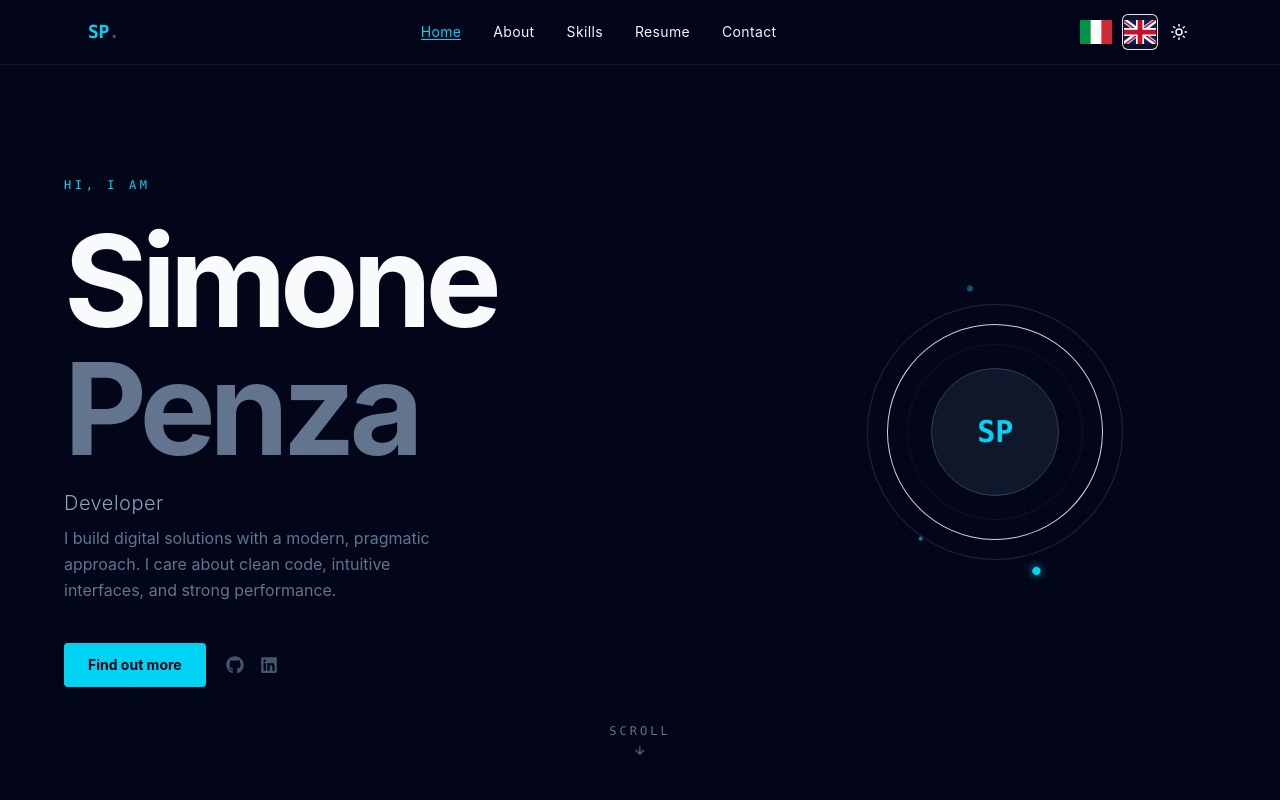
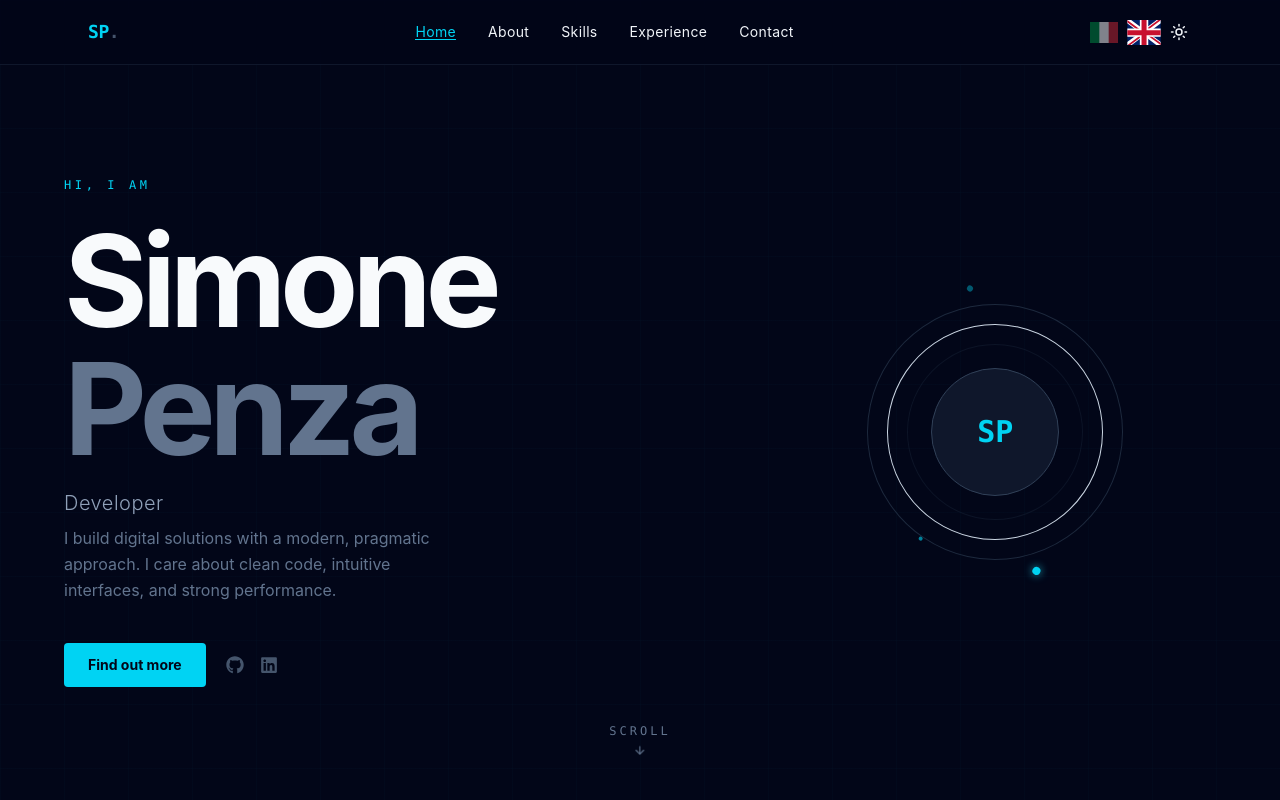
Before and after one commit to simone-2006/portfolio-simone-penza, a React (Vite) app: page / in a window 1280 px wide. Shown: the top 800 px of the page. Built offline with nearby package versions, Linux system fonts and the light colour scheme.

Commit message:
Modified language selector

```diff
--- a/src/components/UI/LanguageSwitcher.jsx
+++ b/src/components/UI/LanguageSwitcher.jsx
@@ -17,13 +17,13 @@ export default function LanguageSwitcher() {
   };
 
   return (
-    <div className="flex items-center gap-2">
+    <div className="flex items-center gap-3">
       <button
         onClick={() => changeLang("it")}
-        className={`flex h-9 w-9 items-center justify-center rounded-md border transition-colors cursor-pointer ${
+        className={`flex h-7 w-7 items-center justify-center rounded-md transition-transform duration-200 cursor-pointer ${
           selected === "it"
-            ? "border-white/90 bg-white/5"
-            : "border-transparent hover:border-white/40"
+            ? "scale-120"
+            : "scale-100 hover:opacity-100 opacity-50 transition-all"
         }`}
         aria-label={t("language.italian")}
         type="button"
@@ -33,10 +33,10 @@ export default function LanguageSwitcher() {
 
       <button
         onClick={() => changeLang("en")}
-        className={`flex h-9 w-9 items-center justify-center rounded-md border transition-colors cursor-pointer ${
+        className={`flex h-7 w-7 items-center justify-center rounded-md transition-transform duration-200 cursor-pointer ${
           selected === "en"
-            ? "border-white/90 bg-white/5"
-            : "border-transparent hover:border-white/40"
+            ? "scale-120"
+            : "scale-100 hover:opacity-100 opacity-50 transition-all"
         }`}
         aria-label={t("language.english")}
         type="button"
--- a/src/locales/en/translation.json
+++ b/src/locales/en/translation.json
@@ -3,7 +3,7 @@
     "home": "Home",
     "about": "About",
     "skills": "Skills",
-    "cv": "Resume",
+    "cv": "Experience",
     "contacts": "Contact"
   },
   "theme": {
--- a/src/locales/it/translation.json
+++ b/src/locales/it/translation.json
@@ -3,7 +3,7 @@
     "home": "Home",
     "about": "Io",
     "skills": "Skills",
-    "cv": "CV",
+    "cv": "Esperienza",
     "contacts": "Contatti"
   },
   "theme": {
```
